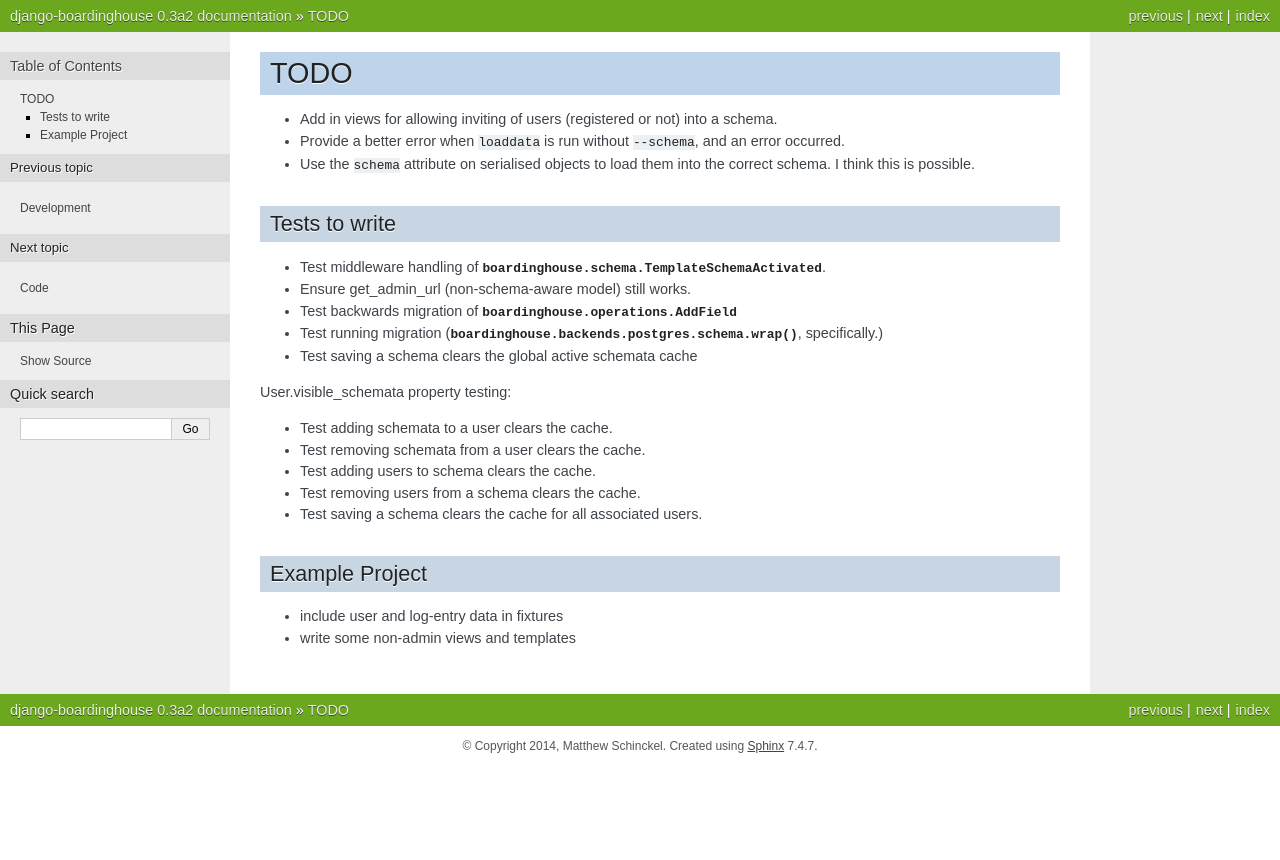
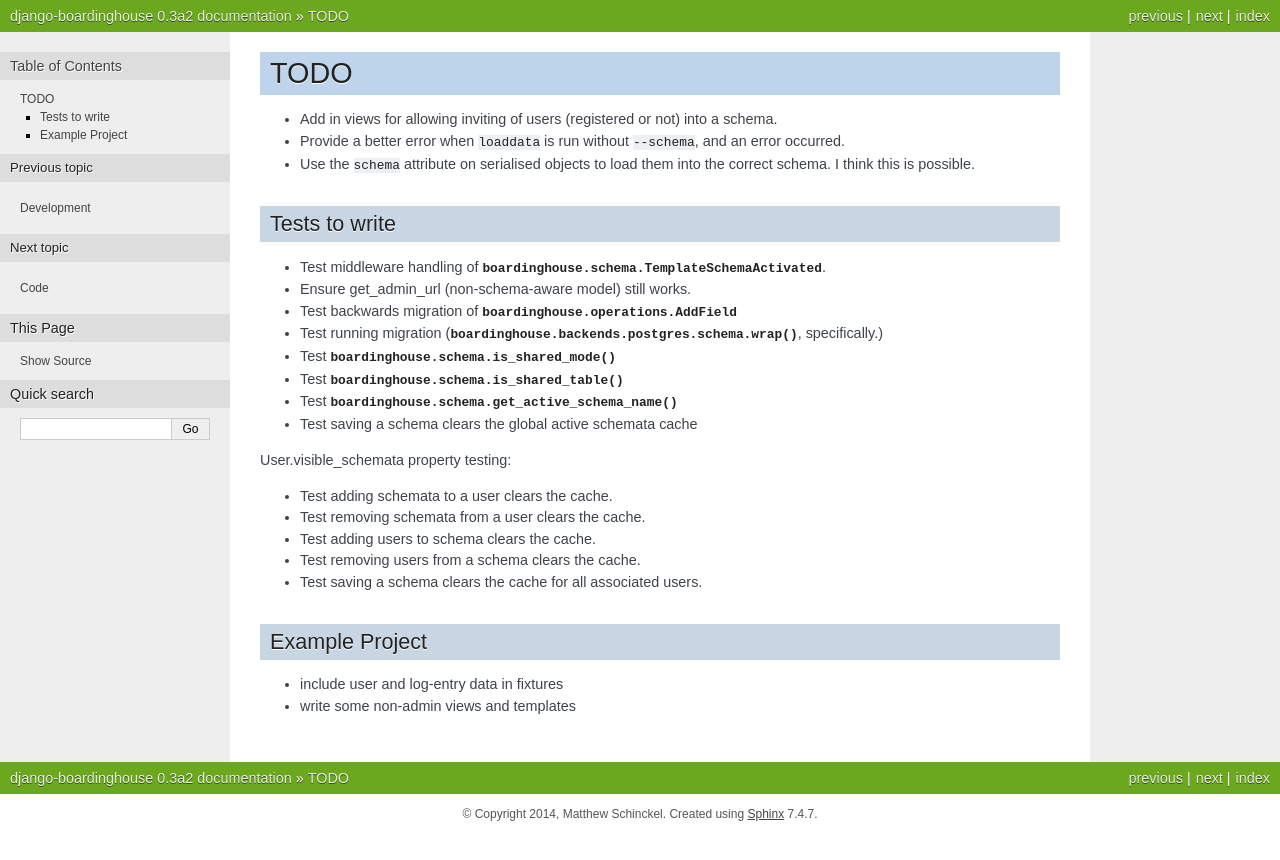
Before and after one commit to schinckel/django-boardinghouse, a Sphinx documentation site: the page built from docs/source/todo.rst, in a window 1280 px wide. Shown: the top 860 px of the page. Built offline with Sphinx 7.4.7, drawn with Linux system fonts in a browser that asks for light colours.

Commit message:
Update todos.

```diff
--- a/docs/source/todo.rst
+++ b/docs/source/todo.rst
@@ -18,6 +18,12 @@ Tests to write
 
 * Test running migration (:meth:`boardinghouse.backends.postgres.schema.wrap`, specifically.)
 
+* Test :meth:`boardinghouse.schema.is_shared_mode`
+
+* Test :meth:`boardinghouse.schema.is_shared_table`
+
+* Test :meth:`boardinghouse.schema.get_active_schema_name`
+
 * Test saving a schema clears the global active schemata cache
 
 User.visible_schemata property testing:
```
